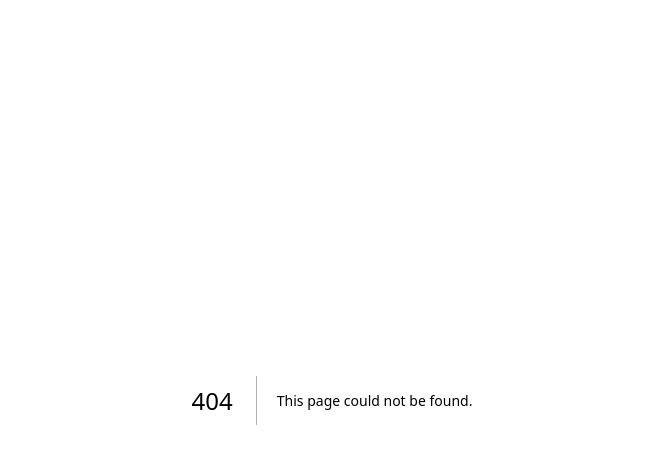
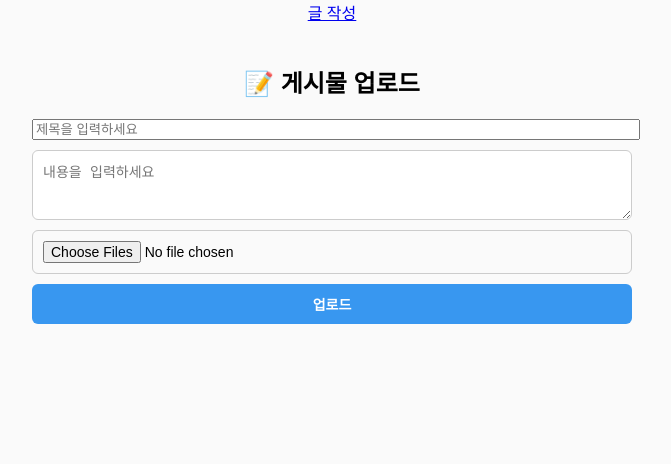
Before and after one commit to h91531/jstargram, a Next.js app: page /upload in a window 1280 px wide. Before the commit this address had no page. Shown: the top 464 px of the page, without its empty margins (308-979 px from the left). Built offline with nearby package versions, Linux system fonts and the light colour scheme; no server answers.

Commit message:
내 프로젝트 업로드

```diff
--- a/package.json
+++ b/package.json
@@ -9,8 +9,10 @@
     "lint": "next lint"
   },
   "dependencies": {
+    "@supabase/supabase-js": "^2.49.4",
+    "next": "15.3.2",
     "react": "^19.0.0",
     "react-dom": "^19.0.0",
-    "next": "15.3.2"
+    "swiper": "^11.2.6"
   }
 }
--- a/src/app/globals.css
+++ b/src/app/globals.css
@@ -1,42 +1,77 @@
-:root {
-  --background: #ffffff;
-  --foreground: #171717;
+/* styles/globals.css */
+
+body {
+  font-family: 'Helvetica Neue', sans-serif;
+  background-color: #fafafa;
+  margin: 0;
+  padding: 0;
 }
 
-@media (prefers-color-scheme: dark) {
-  :root {
-    --background: #0a0a0a;
-    --foreground: #ededed;
-  }
+h1 {
+  font-size: 24px;
+  text-align: center;
+  margin: 40px 0 20px;
 }
 
-html,
-body {
-  max-width: 100vw;
-  overflow-x: hidden;
+.container {
+  max-width: 500px;
+  margin: 0 auto;
 }
 
-body {
-  color: var(--foreground);
-  background: var(--background);
-  font-family: Arial, Helvetica, sans-serif;
-  -webkit-font-smoothing: antialiased;
-  -moz-osx-font-smoothing: grayscale;
+.card {
+  background-color: #fff;
+  border: 1px solid #dbdbdb;
+  border-radius: 8px;
+  margin-bottom: 30px;
+  overflow: hidden;
+  box-shadow: 0 1px 3px rgba(0,0,0,0.1);
+  padding: 20px;
 }
 
-* {
-  box-sizing: border-box;
-  padding: 0;
-  margin: 0;
+.card img {
+  width: 100%;
+  height: auto;
+  display: block;
 }
 
-a {
-  color: inherit;
-  text-decoration: none;
+.card p {
+  font-size: 14px;
+  color: #333;
 }
 
-@media (prefers-color-scheme: dark) {
-  html {
-    color-scheme: dark;
-  }
+textarea, input[type="file"] {
+  width: 100%;
+  margin-bottom: 10px;
+  font-size: 14px;
+  padding: 10px;
+  box-sizing: border-box;
+  border: 1px solid #ccc;
+  border-radius: 6px;
 }
+
+textarea:focus, input[type="file"]:focus {
+  outline: none;
+  border-color: #3897f0;
+}
+
+button {
+  width: 100%;
+  padding: 10px;
+  background-color: #3897f0;
+  color: white;
+  font-weight: bold;
+  font-size: 14px;
+  border: none;
+  border-radius: 6px;
+  cursor: pointer;
+  transition: background-color 0.2s ease-in-out;
+}
+
+button:hover {
+  background-color: #2876c9;
+}
+
+button:disabled {
+  background-color: #bbb;
+  cursor: not-allowed;
+}
--- a/src/app/layout.js
+++ b/src/app/layout.js
@@ -1,27 +1,18 @@
-import { Geist, Geist_Mono } from "next/font/google";
-import "./globals.css";
-
-const geistSans = Geist({
-  variable: "--font-geist-sans",
-  subsets: ["latin"],
-});
-
-const geistMono = Geist_Mono({
-  variable: "--font-geist-mono",
-  subsets: ["latin"],
-});
+import './globals.css'
+import Link from "next/link";
 
 export const metadata = {
-  title: "Create Next App",
-  description: "Generated by create next app",
-};
+  title: '기본 SNS',
+  description: 'Next.js + Supabase SNS 앱',
+}
 
 export default function RootLayout({ children }) {
   return (
-    <html lang="en">
-      <body className={`${geistSans.variable} ${geistMono.variable}`}>
+    <html lang="ko">
+      <body>
+      <Link href="/upload" style={{ textAlign: "center", display: "block" }}>글 작성</Link>
         {children}
-      </body>
+        </body>
     </html>
-  );
+  )
 }
--- /dev/null
+++ b/src/app/upload/page.js
@@ -0,0 +1,109 @@
+'use client'
+
+import { useState } from 'react'
+import { supabase } from '../../lib/supabaseClient'
+
+export default function UploadPage() {
+  const [files, setFiles] = useState([])  // 파일 배열로 상태 변경
+  const [title, setTitle] = useState('')
+  const [content, setContent] = useState('')
+  const [loading, setLoading] = useState(false)
+
+  // 파일이 이미 존재하는지 확인하는 함수
+  const checkIfFileExists = async (fileName) => {
+    const { data, error } = await supabase.storage.from('img').list()
+
+    if (error) {
+      console.error('파일 체크 실패:', error.message)  // 문제 발생 시 확인
+      return false
+    }
+
+    // 같은 이름의 파일이 있는지 확인
+    return data?.some(item => item.name === fileName)
+  }
+
+  const handleUpload = async () => {
+    if (files.length === 0 || !title || !content) {
+      alert('파일, 제목, 내용 모두 입력해야 합니다.')
+      return
+    }
+
+    setLoading(true)
+
+    const uploadedUrls = []  // 업로드된 이미지 URL들을 저장할 배열
+
+    for (let file of files) {
+      // 파일명에 시간 추가
+      let fileName = `${Date.now()}-${file.name}`
+
+      // 중복 방지
+      let fileExists = await checkIfFileExists(fileName)
+      while (fileExists) {
+        fileName = `${Date.now()}-${Math.random().toString(36).substring(2, 10)}-${file.name}`
+        fileExists = await checkIfFileExists(fileName)
+      }
+
+      // 실제 파일 업로드
+      const { error: uploadError } = await supabase.storage
+        .from('img') // 📌 'img' 버킷이 존재해야 함
+        .upload(fileName, file)
+
+      if (uploadError) {
+        console.error('업로드 실패:', uploadError.message)
+        alert('이미지 업로드 실패')
+        setLoading(false)
+        return
+      }
+
+      // 업로드된 파일의 퍼블릭 URL 생성
+      const imageUrl = `https://purrosepipqhtcxxxdmj.supabase.co/storage/v1/object/public/img/${fileName}`
+      uploadedUrls.push(imageUrl)
+    }
+
+    // DB에 저장 (이미지 URL을 배열 형태로 저장)
+    const { error: insertError } = await supabase
+      .from('diary') // 📌 'diary' 테이블 존재 확인 필요
+      .insert([{ title, content, image_url: uploadedUrls, created_at: new Date() }])  // 'image_url'을 배열로 저장
+
+    if (insertError) {
+      console.error('DB 저장 실패:', insertError.message)
+      alert('데이터 저장 실패')
+    } else {
+      alert('업로드 성공!')
+      setTitle('')
+      setContent('')
+      setFiles([])
+    }
+
+    setLoading(false)
+  }
+
+  return (
+    <div className="container" style={{ maxWidth: '600px', margin: '0 auto' }}>
+      <h1>📝 게시물 업로드</h1>
+      <input
+        type="text"
+        placeholder="제목을 입력하세요"
+        value={title}
+        onChange={e => setTitle(e.target.value)}
+        style={{ display: 'block', width: '100%', marginBottom: '10px' }}
+      />
+      <textarea
+        rows="3"
+        placeholder="내용을 입력하세요"
+        value={content}
+        onChange={e => setContent(e.target.value)}
+        style={{ display: 'block', width: '100%', marginBottom: '10px' }}
+      />
+      <input
+        type="file"
+        onChange={e => setFiles(Array.from(e.target.files))}  // 여러 파일 선택 처리
+        multiple  // 여러 파일 업로드 가능
+        style={{ marginBottom: '10px' }}
+      />
+      <button onClick={handleUpload} disabled={loading}>
+        {loading ? '업로드 중...' : '업로드'}
+      </button>
+    </div>
+  )
+}
--- /dev/null
+++ b/src/lib/supabaseClient.js
@@ -0,0 +1,6 @@
+import { createClient } from '@supabase/supabase-js'
+
+const supabaseUrl = process.env.NEXT_PUBLIC_SUPABASE_URL
+const supabaseAnonKey = process.env.NEXT_PUBLIC_SUPABASE_ANON_KEY
+
+export const supabase = createClient(supabaseUrl, supabaseAnonKey)
```
Also changed, not shown: src/app/page.js (+25 -91 lines), src/components/PostCard.js (added, +52 -0 lines), 1 other file (tests, documents, lock files or other folders).
